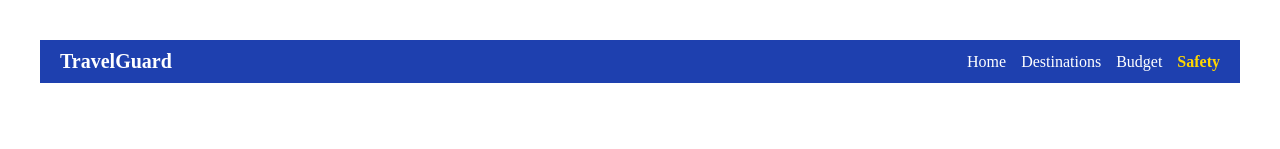
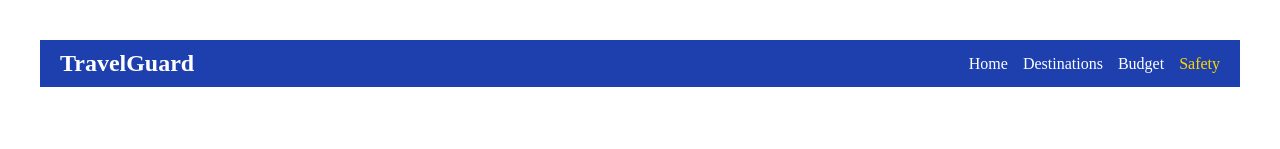
Before and after one commit to imirajullah/TravelGuard, a React (Vite) app: page /safety in a window 1280 px wide. Shown: the top 149 px of the page. Built offline with nearby package versions, Linux system fonts and the light colour scheme.

Commit message:
navbar&footer

```diff
--- a/src/components/Navbar/Navbar.jsx
+++ b/src/components/Navbar/Navbar.jsx
@@ -1,33 +1,57 @@
-
-import { Link, useLocation } from "react-router-dom";
+import React from "react";
+import { NavLink } from "react-router-dom";
 
 const Navbar = () => {
-  const location = useLocation(); // to highlight active page
-
-  const navLinks = [
-    { name: "Home", path: "/" },
-    { name: "Destinations", path: "/destinations" },
-    { name: "Budget", path: "/budget" },
-    { name: "Safety", path: "/safety" },
-  ];
-
   return (
-    <nav style={{ display: "flex", justifyContent: "space-between", alignItems: "center", padding: "10px 20px", backgroundColor: "#1E40AF", color: "#fff" }}>
-      <div style={{ fontWeight: "bold", fontSize: "20px" }}>TravelGuard</div>
+    <nav
+      style={{
+        display: "flex",
+        justifyContent: "space-between",
+        alignItems: "center",
+        padding: "10px 20px",
+        backgroundColor: "#1E40AF",
+        color: "#fff",
+        flexWrap: "wrap",
+      }}
+    >
+      <h2 style={{ margin: 0 }}>TravelGuard</h2>
       <div style={{ display: "flex", gap: "15px" }}>
-        {navLinks.map((link) => (
-          <Link
-            key={link.path}
-            to={link.path}
-            style={{
-              color: location.pathname === link.path ? "#FFD700" : "#fff", // highlight active
-              textDecoration: "none",
-              fontWeight: location.pathname === link.path ? "bold" : "normal",
-            }}
-          >
-            {link.name}
-          </Link>
-        ))}
+        <NavLink
+          to="/"
+          style={({ isActive }) => ({
+            color: isActive ? "#FFD700" : "#fff",
+            textDecoration: "none",
+          })}
+        >
+          Home
+        </NavLink>
+        <NavLink
+          to="/destinations"
+          style={({ isActive }) => ({
+            color: isActive ? "#FFD700" : "#fff",
+            textDecoration: "none",
+          })}
+        >
+          Destinations
+        </NavLink>
+        <NavLink
+          to="/budget"
+          style={({ isActive }) => ({
+            color: isActive ? "#FFD700" : "#fff",
+            textDecoration: "none",
+          })}
+        >
+          Budget
+        </NavLink>
+        <NavLink
+          to="/safety"
+          style={({ isActive }) => ({
+            color: isActive ? "#FFD700" : "#fff",
+            textDecoration: "none",
+          })}
+        >
+          Safety
+        </NavLink>
       </div>
     </nav>
   );
```
Also changed, not shown: src/components/Footer/Footer.jsx (+13 -2 lines).
